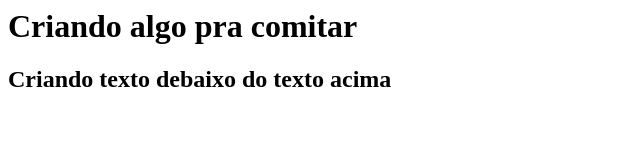
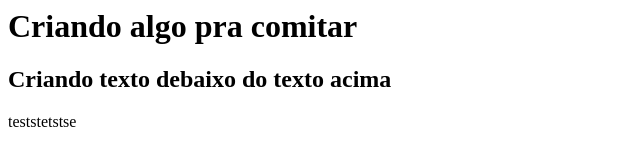
Before and after one commit to felinjob/aula_git, a plain HTML site: page index.html in a window 1280 px wide. Shown: the full height of the page, 0-640 px from the left. Drawn offline with Linux system fonts and the light colour scheme.

Commit message:
fazendo umas alterações novas

```diff
--- a/index.html
+++ b/index.html
@@ -1,2 +1,4 @@
 <h1>Criando algo pra comitar</h1>
 <h2>Criando texto debaixo do texto acima</h2>
+
+<p> teststetstse</p>
```
Also changed, not shown: about.html (+1 -0 lines).
